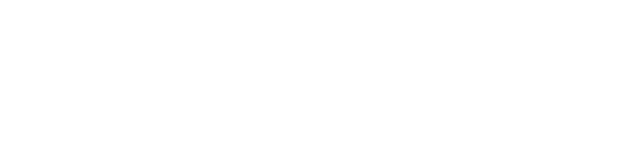
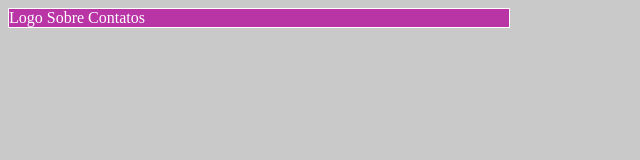
Before and after one commit to GabsMarc/Projeto_Solo, a plain HTML site: page Projeto/index.html in a window 1280 px wide. Shown: the whole page, without its empty margins (0-640 px from the left). Drawn offline with Linux system fonts and the light colour scheme.

Commit message:
Commit 2

```diff
--- a/Projeto/index.html
+++ b/Projeto/index.html
@@ -7,7 +7,30 @@
     <link rel="stylesheet" href="style.css">
     <title>Site Solo</title>
 </head>
+
+<header>
+    <div class="cabecalho">
+        <div>
+            <span>Logo</span>
+            <span>Sobre</span>
+            <span>Contatos</span>
+        </div>
+
+        <div class="opcoes">
+
+        </div>
+
+
+
+
+
+
+    </div>
+</header>
+
 <body>
+
+
 
 </body>
 </html>
--- a/Projeto/style.css
+++ b/Projeto/style.css
@@ -0,0 +1,19 @@
+body{
+    background-color: rgb(201, 201, 201);
+}
+
+header{
+    background-color: rgb(185, 52, 165);
+    border: 1px solid white;
+    width: 500px;
+    display: block;
+}
+
+.cabecalho span{
+    color: white;
+}
+
+.opcoes span{
+    color: white;
+    margin-left: 30px;
+}
```
